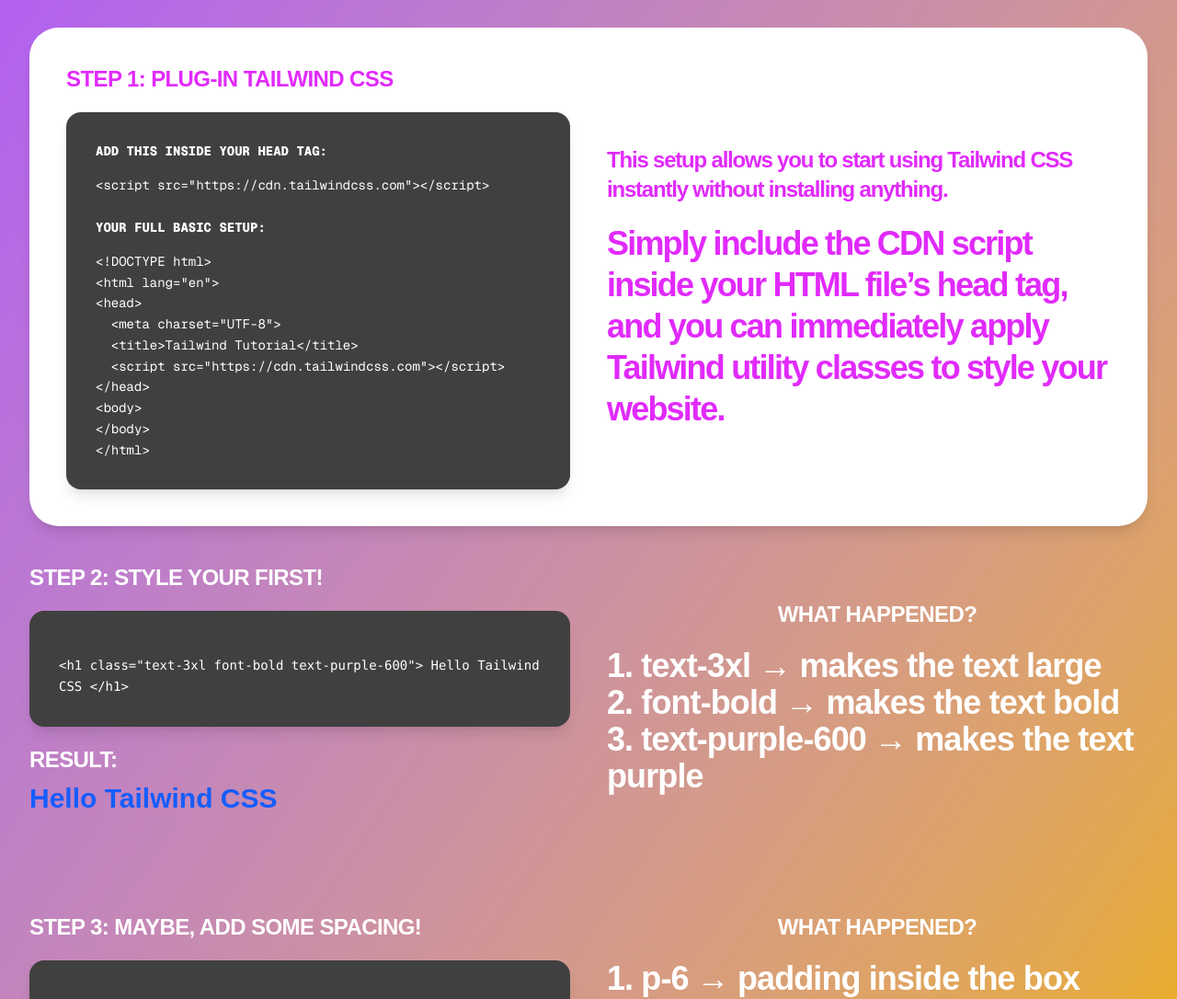
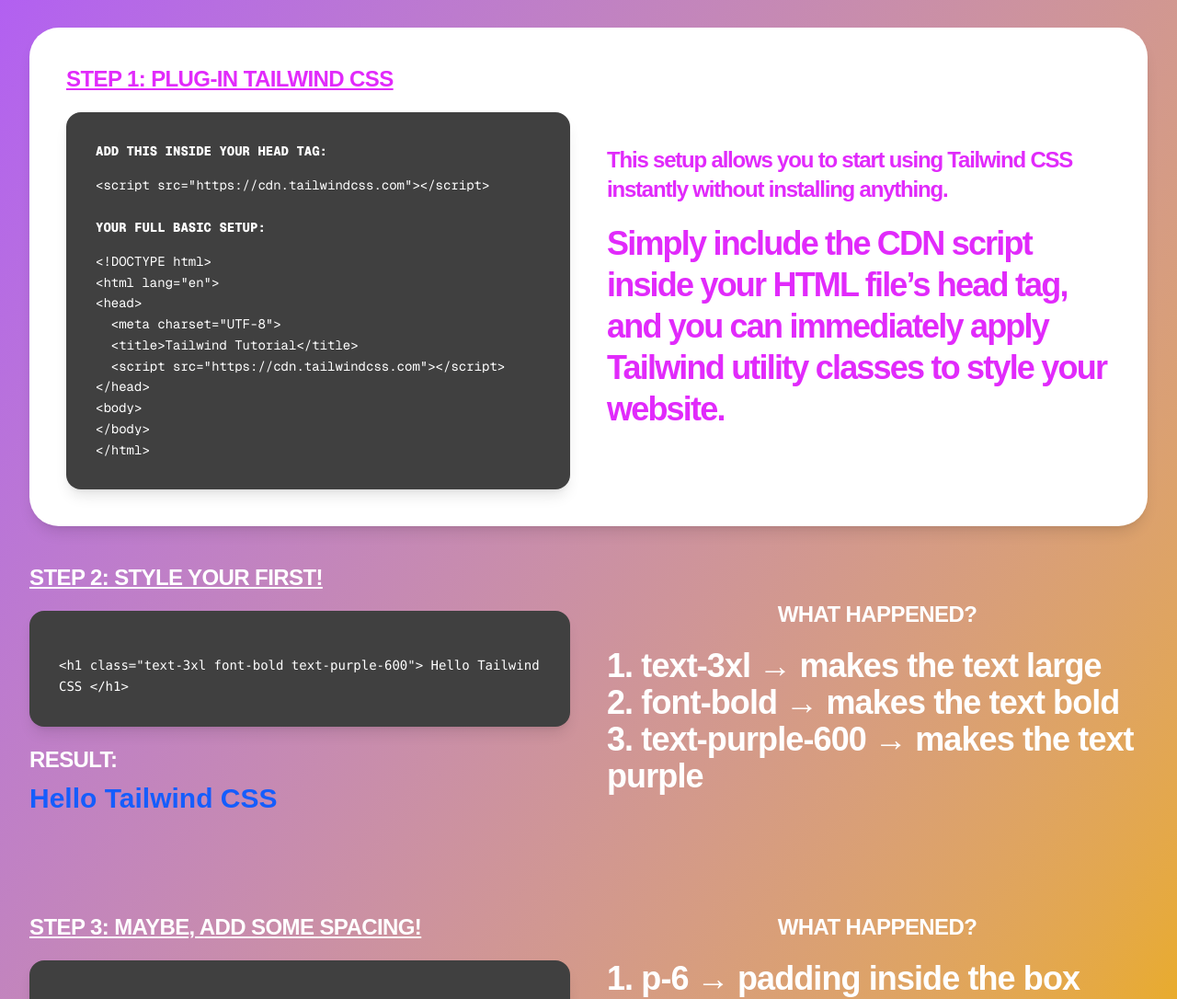
Before and after one commit to cybot555/digal-webapp-demo2, a Next.js app: page / in a window 1280 px wide. Shown: the part 476-1562 px from the top of the page at 92% size. Built offline with nearby package versions, Linux system fonts and the light colour scheme.

Commit message:
Update page.js
style: underlined labels for the steps

```diff
--- a/app/page.js
+++ b/app/page.js
@@ -38,7 +38,7 @@
           <div className="flex flex-col lg:flex-row gap-10 items-start">
             {/* LEFT: Text + Code Box */}
             <div className="w-full lg:w-1/2 text-left">
-              <p className="text-xl sm:text-2xl font-bold tracking-tight text-fuchsia-500 uppercase">
+              <p className="text-xl sm:text-2xl font-bold tracking-tight text-fuchsia-500 uppercase underline">
                 STEP 1: Plug-in Tailwind CSS
               </p>
 
@@ -92,7 +92,7 @@
         <div className="flex flex-col lg:flex-row gap-8 sm:gap-10 items-start">
 
           <div className="w-full lg:w-1/2 text-left mt-8 sm:mt-10">
-          <p className="text-xl sm:text-2xl lg:text-2xl font-extrabold tracking-tight text-white uppercase">STEP 2: STYLE YOUR FIRST!</p>
+          <p className="text-xl sm:text-2xl lg:text-2xl font-extrabold tracking-tight text-white uppercase underline">STEP 2: STYLE YOUR FIRST!</p>
           <section className="bg-neutral-700 p-7 sm:p-8 rounded-2xl shadow-lg mt-5 w-full">
             <pre className="text-white font-normal text-xs sm:text-sm mt-4 whitespace-pre-wrap break-words leading-relaxed">
             {`<h1 class="text-3xl font-bold text-purple-600"> Hello Tailwind CSS </h1>`}
@@ -119,7 +119,7 @@
         <div className="flex flex-col lg:flex-row gap-8 sm:gap-10 items-start">
 
           <div className="w-full lg:w-1/2 text-left mt-8 sm:mt-50 lg:mt-20">
-          <p className="text-xl sm:text-2xl lg:text-2xl font-extrabold tracking-tight text-white uppercase">STEP 3: MAYBE, ADD SOME SPACING!</p>
+          <p className="text-xl sm:text-2xl lg:text-2xl font-extrabold tracking-tight text-white uppercase underline">STEP 3: MAYBE, ADD SOME SPACING!</p>
           <section className="bg-neutral-700 p-7 sm:p-8 rounded-2xl shadow-lg mt-5 w-full">
             <pre className="text-white font-normal text-xs sm:text-sm mt-4 whitespace-pre-wrap break-words leading-relaxed">
             {`<div class="p-6 mt-4 bg-gray-200 rounded-lg text-center font-mono"> This is a styled box. </div>`}
```
